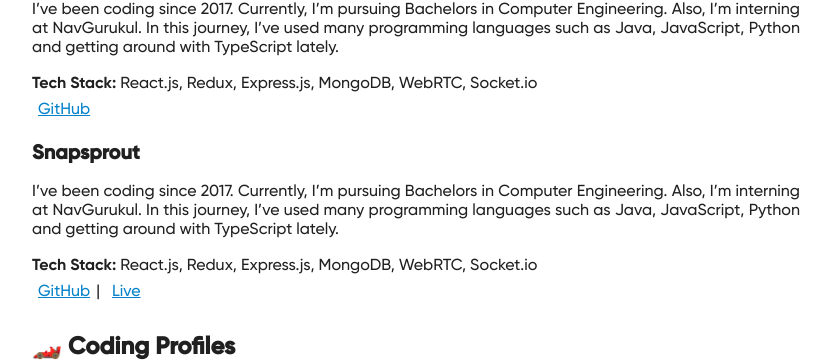
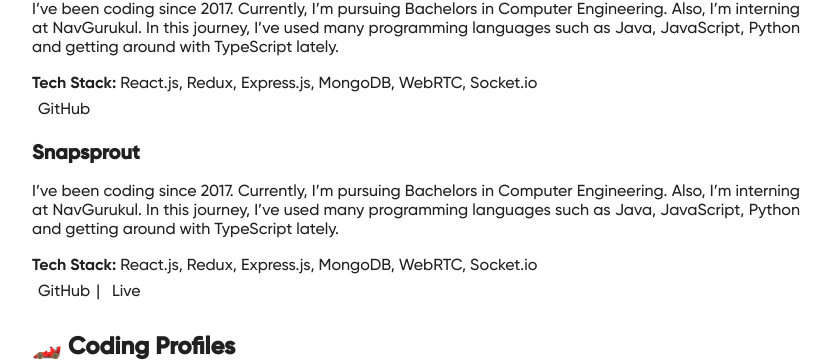
Before and after one commit to jjjxtan/astanuk, a Next.js app: page /experience in a window 1280 px wide. Shown: the part 961-1323 px from the top of the page, without its empty margins (224-1055 px from the left). Built offline with nearby package versions, Linux system fonts and the light colour scheme.

Commit message:
refactor: link-component

```diff
--- a/Components/Common/Footer/Footer.module.css
+++ b/Components/Common/Footer/Footer.module.css
@@ -8,9 +8,7 @@
     top: 100vh;
 }
 .link{
-    font-family: Gilroy-Medium;
-    color: var(--color-link-blue);
-    cursor: pointer;
+    text-decoration: none;
 }
 .link:hover {
     text-decoration: underline;
--- a/Components/Common/Footer/Footer.tsx
+++ b/Components/Common/Footer/Footer.tsx
@@ -1,4 +1,5 @@
 import { ReactElement } from "react";
+import { LinkTo } from "@components/Common/LinkTo/LinkTo";
 import classes from "./Footer.module.css";
 
 export const Footer = (): ReactElement => {
@@ -7,26 +8,26 @@ export const Footer = (): ReactElement => {
             <footer className={classes.container}>
                 <span>
                     Built with{" "}
-                    <a
+                    <LinkTo
+                        className={classes.link}
                         href="https://nextjs.org/"
-                        rel="noreferrer"
+                        isActive
                         target="_blank"
-                        className={classes.link}
                     >
                         Next.js
-                    </a>
+                    </LinkTo>
                 </span>
                 <span className={classes.dot}>⬤</span>
                 <span>
                     View Source on{" "}
-                    <a
+                    <LinkTo
+                        className={classes.link}
                         href="https://github.com/itsomkathe/omkathe"
-                        rel="noreferrer"
+                        isActive
                         target="_blank"
-                        className={classes.link}
                     >
                         GitHub
-                    </a>
+                    </LinkTo>
                 </span>
             </footer>
         </>
--- /dev/null
+++ b/Components/Common/LinkTo/LinkTo.module.css
@@ -0,0 +1,14 @@
+.linkWrapper{
+    cursor: pointer;
+}
+
+.linkWrapper:hover{
+    color: var(--color-link-blue);
+    text-decoration: underline;
+}
+
+.linkWrapperActive{
+    color: var(--color-link-blue);
+    text-decoration: underline;
+    cursor: pointer;
+}
--- /dev/null
+++ b/Components/Common/LinkTo/LinkTo.tsx
@@ -0,0 +1,40 @@
+import { FC, CSSProperties, ReactElement } from "react";
+import SVG from "@public/Assets/SVG";
+import classes from "./LinkTo.module.css";
+
+type Props = {
+    children: string;
+    href: string;
+    target?: string;
+    isActive?: boolean;
+    isArrow?: boolean;
+    style?: CSSProperties;
+    className?: string;
+};
+
+export const LinkTo: FC<Props> = ({
+    children,
+    href,
+    target,
+    isActive,
+    isArrow,
+    style,
+    className,
+}): ReactElement => {
+    return (
+        <>
+            <a
+                href={href}
+                rel="noreferrer"
+                target={target}
+                style={style}
+                className={`${
+                    isActive ? classes.linkWrapperActive : classes.linkWrapper
+                } ${className}`}
+            >
+                {children}
+                {isArrow && <SVG.TopRight />}
+            </a>
+        </>
+    );
+};
--- a/Components/Common/Social Links/SocialLinks.module.css
+++ b/Components/Common/Social Links/SocialLinks.module.css
@@ -1,32 +1,20 @@
-.list{
+.listContainer{
     display: flex;
     list-style-type: none;
-    font-family: Gilroy-Medium;
     align-items: center;
     flex-wrap: wrap;
 }
 
 .listItem{
-    margin-right: 6px;
     display: flex;
     align-items: center;
 }
 
-.link{
+.listItem span{
     margin: 0 6px 0 6px;
-    line-height: 2rem;
-    cursor: pointer;
 }
 
-.link:hover{
-    color: var(--color-link-blue);
-    text-decoration: underline;
+.link{
+    margin-left: 6px;
+    line-height: 2rem;
 }
-
-.linkActive{
-    color: var(--color-link-blue);
-    text-decoration: underline;
-    margin: 0 6px 0 6px;
-    line-height: 2rem;
-    cursor: pointer;
-}
--- a/Components/Common/Social Links/SocialLinks.tsx
+++ b/Components/Common/Social Links/SocialLinks.tsx
@@ -1,21 +1,15 @@
 import { FC, ReactElement } from "react";
+import { LinkTo } from "@components/Common/LinkTo/LinkTo";
 import classes from "./SocialLinks.module.css";
 
 export const SocialLinks: FC<SocialLinksProps>  = ({links, style, isActive, className}): ReactElement => {
     return (
         <>
-            <ul style={style} className={`${classes.list} ${className}`}>
+            <ul style={style} className={`${classes.listContainer} ${className}`}>
                 {links.map((link, index) => (
                     <li className={classes.listItem} key={index}>
                         {link.svg}
-                        <a
-                            href={link.url}
-                            target="_blank"
-                            rel="noreferrer"
-                            className={isActive ? classes.linkActive : classes.link}
-                        >
-                            {link.name}
-                        </a>
+                        <LinkTo className={classes.link} href={link.url} target="_blank">{link.name}</LinkTo>
                         {(index < links.length-1) && <span> | </span>}
                     </li>
                 ))}
--- a/Components/Home/Home.module.css
+++ b/Components/Home/Home.module.css
@@ -10,11 +10,6 @@
 
 .link{
     font-family: Gilroy-Bold;
-    color: var(--color-link-blue);
-}
-
-.link:hover {
-    text-decoration: underline;
 }
 
 .connect{
--- a/styles/globals.css
+++ b/styles/globals.css
@@ -18,6 +18,7 @@ body {
   font-family: Gilroy-Medium;
   color: var(--color-primary);
   background-color: var(--color-background);
+  font-size: var(--text-regular);
   transition: background 0.3s;
 }
 
```
Also changed, not shown: Components/Home/Home.tsx (+15 -11 lines).
